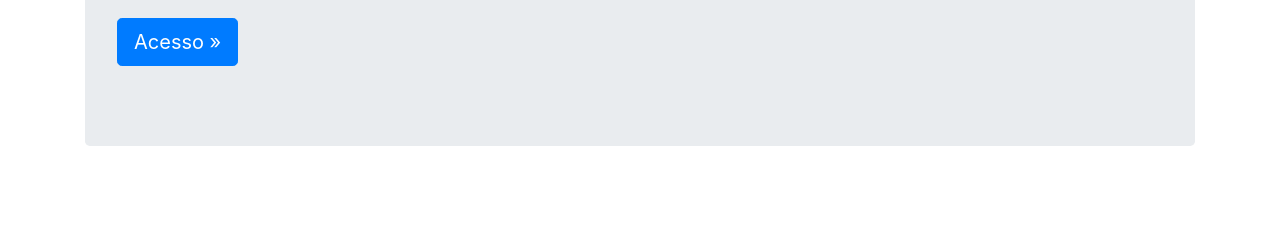
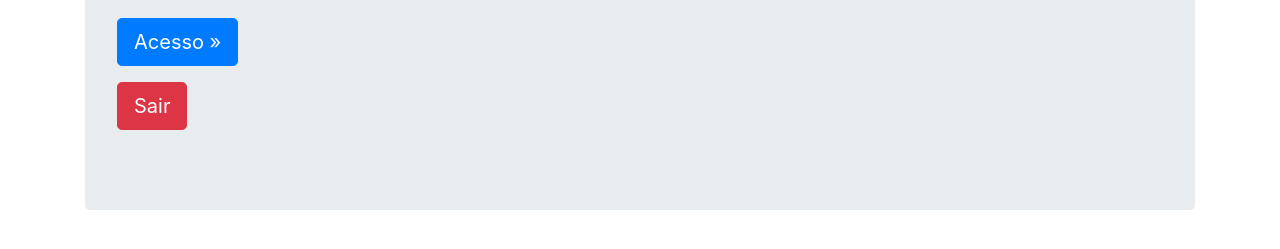
Before and after one commit to warleym/syspacientes, a PHP site: page /admin.php in a window 1280 px wide. Shown: the part 238-487 px from the top of the page. Run offline with PHP 8.4, Linux system fonts and the light colour scheme; the visitor is signed in with stand-in values (Sample User, id 1); data that the repository does not hold is empty; some libraries are stand-ins or nearby versions.

Commit message:
Botão Sair

```diff
--- a/admin.php
+++ b/admin.php
@@ -84,6 +84,9 @@ session_start();
   <p>
     <a class="btn btn-lg btn-primary" href="../../components/#navbar" role="button">Acesso &raquo;</a>
   </p>
+<p>
+<a class="btn btn-lg btn-danger" href="#" role="button">Sair</a>
+</p>
 </div>
 
 </div> <!-- /container -->
```
